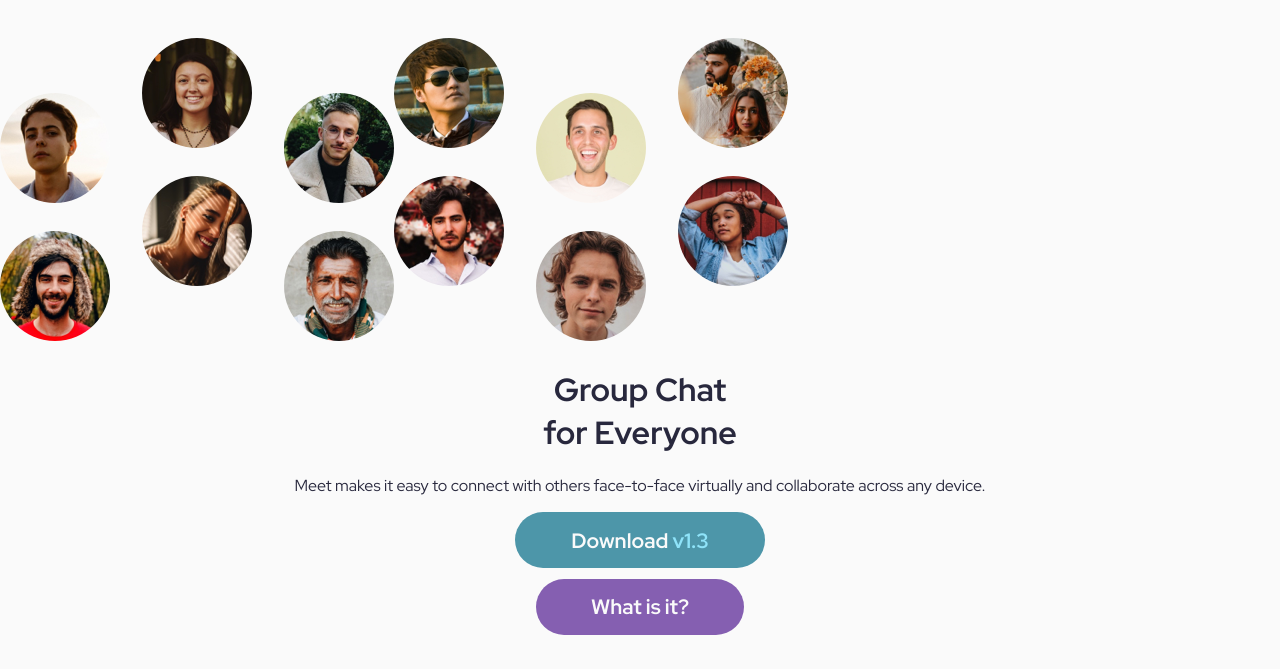
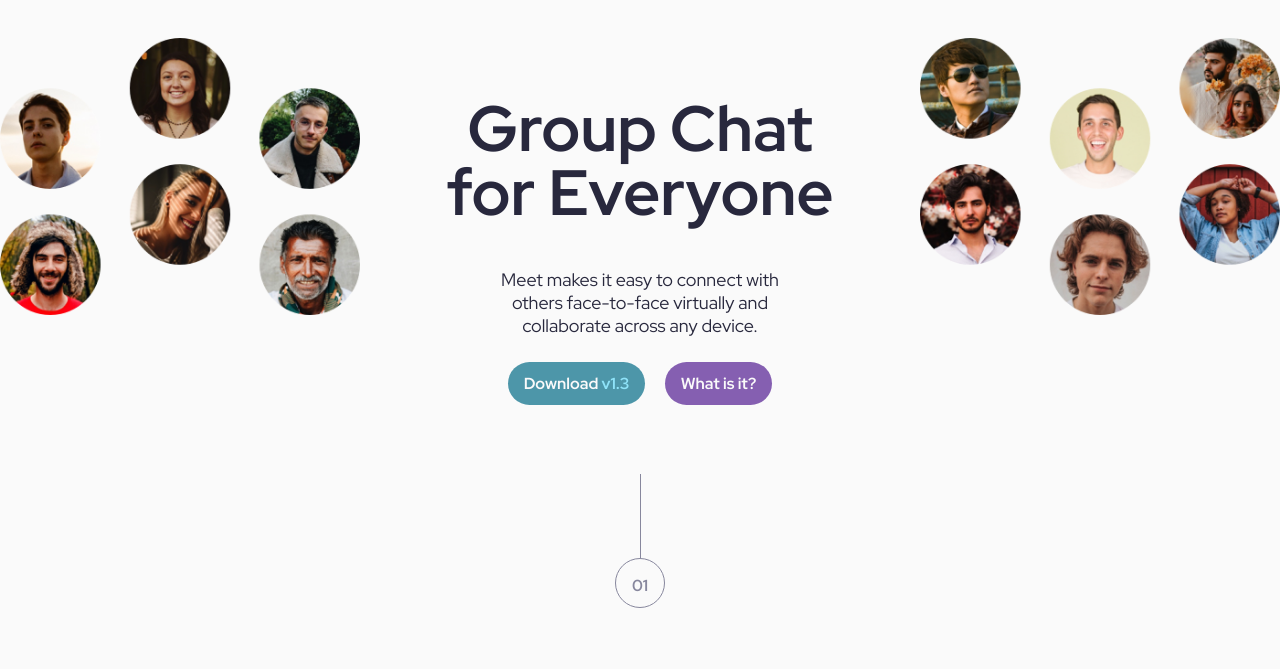
Before and after one commit to syntaCorp/meetlandingpage, a plain HTML site: page index.html in a window 1280 px wide. Shown: the part 73-742 px from the top of the page. Drawn offline with Linux system fonts and the light colour scheme.

Commit message:
responsive design-update-1

```diff
--- a/index.html
+++ b/index.html
@@ -32,10 +32,7 @@
         <div class="left-image-box">
           <img class="left-image" src="./assets/desktop/image-hero-left.png" alt="faces of people" />
         </div>
-        <div class="right-image-box">
-          <img class="right-image" src="./assets/desktop/image-hero-right.png" alt="faces of people" />
-        </div>
-      </div>
+
         <div class="download-text">
           <h1>Group Chat <br> for Everyone</h1>
           <p class="dwnld-info">
@@ -47,6 +44,11 @@
             <a href="#" class="what-is">What is it?</a>
           </div>
         </div>
+        <div class="right-image-box">
+          <img class="right-image" src="./assets/desktop/image-hero-right.png" alt="faces of people" />
+        </div>
+      </div>
+
       <div class="dropping-number">
         <div class="vert-line">
         </div>
--- a/responsive-style.css
+++ b/responsive-style.css
@@ -7,6 +7,7 @@ body {
     font-family: "Red Hat Display", sans-serif;
     background-color: #fafafa;
     color: #28283D;
+
 }
 
 a {
@@ -24,8 +25,7 @@ a {
     background-color: #4D96A9;
     border-radius: 2em;
     margin: 0 auto 0.5em;
-    width: 12em;
-
+    width: 12.06em;
 }
 
 .text-dwnld-ver {
@@ -54,8 +54,6 @@ a {
 .what-is:hover {
     background-color: #B18BDD;
     /* transform: scale(1.1); */
-
-
 }
 
 p {
@@ -227,27 +225,31 @@ main,
         font-size: 2.5em;
         line-height: 1;
     }
-    .download, .what-is{
+
+    .download,
+    .what-is {
         display: inline;
     }
-    .download{
+
+    .download {
         margin-right: 0.3em;
 
     }
 
-    .dwnld-info{
+    .dwnld-info {
         width: 28.56em;
         margin: 0 auto 3em auto;
     }
+
     /* .btns{
         display: flex;
         align-items: flex-start;
         gap: 1em;
     } */
 
-     /* ########### MIDDLE PHOTOS ############### */
+    /* ########### MIDDLE PHOTOS ############### */
 
-     .mid-cont {
+    .mid-cont {
         display: grid;
         grid-template-columns: 24% 24% 24% 24%;
         gap: 0.5em;
@@ -257,6 +259,7 @@ main,
     .mid-image {
         border-radius: .7em;
     }
+
     /* END MIDDLE PHOTOS */
 
     .midarticle {
@@ -297,38 +300,60 @@ main,
 
     }
 }
+
 /*END TABLE DESIGN */
 
 /* MEDIUM SCREENS*/
-@media only screen and (min-width:769px)/* and (max-width:1024px)*/ {
+@media only screen and (min-width:769px)
+
+/* and (max-width:1024px)*/
+    {
 
     .header-logo {
         display: flex;
         margin: 2.6em auto 2.6em auto;
     }
 
-    .hero-mobile{
+    .hero-mobile {
         display: none;
     }
-    .header-content{
+
+    .header-content {
         display: flex;
+        justify-content: space-around;
     }
 
-    /* .download-text>h1 {
-        font-size: 2.5em;
+    .download-text>h1 {
+        font-size: 4rem;
         line-height: 1;
     }
-    .download, .what-is{
+
+    .download,
+    .what-is {
         display: inline;
     }
-    .download{
-        margin-right: 0.3em;
+
+    .download-text {
+        flex-basis: 50%;
+        flex-shrink: 2;
     }
 
-    .dwnld-info{
-        width: 28.56em;
-        margin: 0 auto 3em auto;
+    .download {
+        margin-right: 0.5rem;
+        font-size: 1rem;
     }
-     */
+
+    .what-is {
+        margin-left: 0.5rem;
+        font-size: 1rem;
+    }
+
+    .dwnld-info {
+        width: 61%;
+        margin: 2em auto;
+        font-size: 1.125rem;
+    }
+
 }
+
 /* END LAPTOP/DESKTOP DESIGN */
```
Lines whose indentation alone changed are shown as unchanged.
